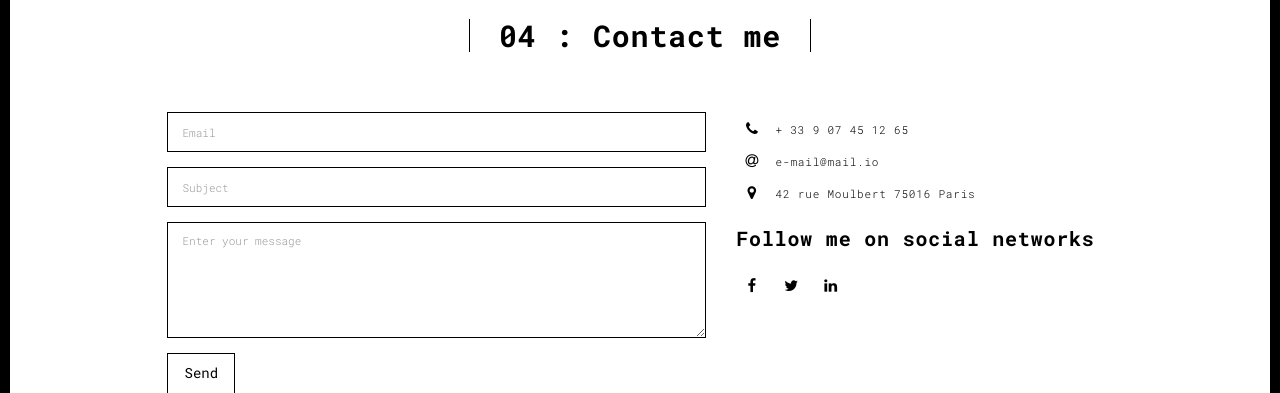
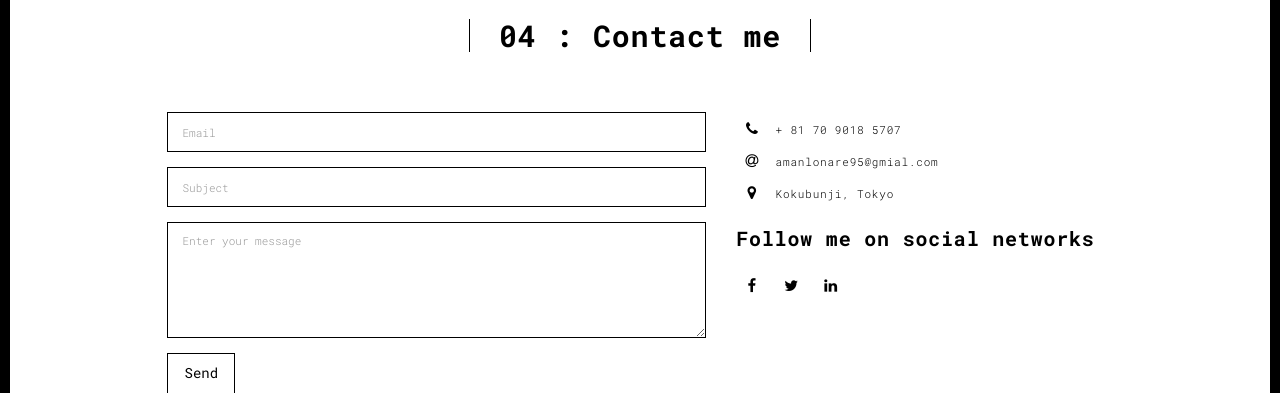
Before and after one commit to AmanLonare/PortfolioWebsite, a Flask app: page /contact.html in a window 1280 px wide. Shown: the part 90-483 px from the top of the page. Run offline with Flask 2, Linux system fonts and the light colour scheme; some libraries are stand-ins or nearby versions.

Commit message:
change contact

```diff
--- a/templates/contact.html
+++ b/templates/contact.html
@@ -79,19 +79,19 @@
                           <span class="fa-icon">
                             <i class="fa fa-phone" aria-hidden="true"></i>
                           </span>
-                          + 33 9 07 45 12 65
+                          + 81 70 9018 5707
                         </li>
                         <li>
                           <span class="fa-icon">
                             <i class="fa fa-at" aria-hidden="true"></i>
                           </span>
-                          e-mail@mail.io
+                          amanlonare95@gmial.com
                         </li>
                         <li>
                           <span class="fa-icon">
                             <i class="fa fa fa-map-marker" aria-hidden="true"></i>
                           </span>
-                          42 rue Moulbert 75016 Paris
+                          Kokubunji, Tokyo
                         </li>
                       </ul>
                       <h3>Follow me on social networks</h3>
```
